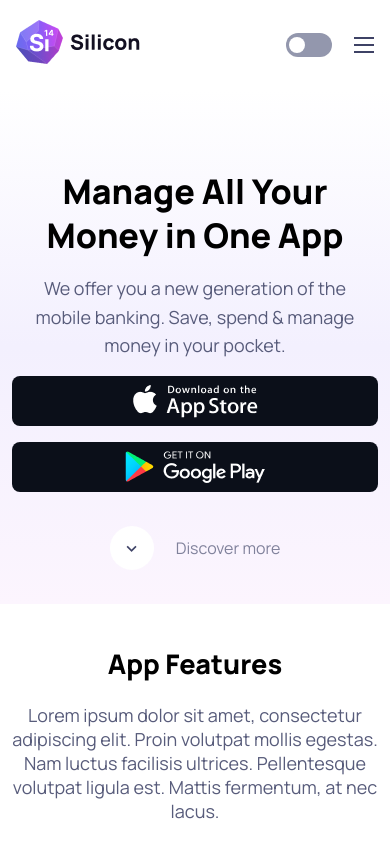
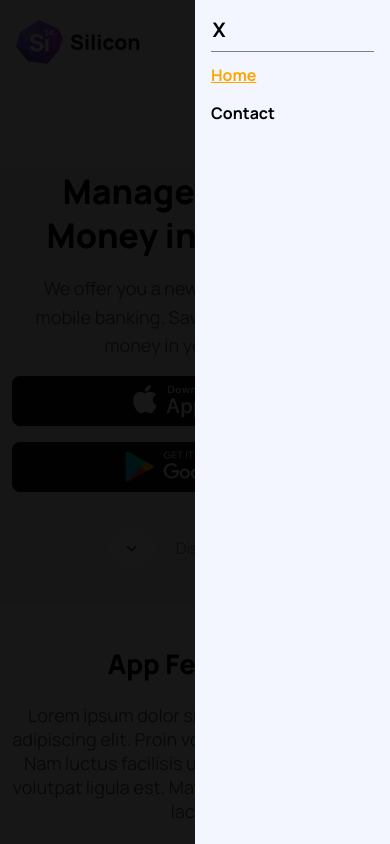
Before and after one commit to nawrazaltai/uppgift_1_html_css, a React (Vite) app: page / in a window 390 px wide. Both pictures are taken after a click on the element 364 px from the left and 44 px from the top of the page. Shown: the top 844 px of the page. Built offline with nearby package versions, Linux system fonts and the light colour scheme; no server answers.

Commit message:
navmobile ui complete

```diff
--- a/src/components/Header/Header.jsx
+++ b/src/components/Header/Header.jsx
@@ -8,7 +8,7 @@ export const Header = () => {
   const [open, setOpen] = useState(false);
 
   const onOpen = () => {
-    setOpen((prev) => setOpen(!prev));
+    setOpen((prev) => !prev);
   };
 
   return (
--- a/src/components/Header/MobileNav.jsx
+++ b/src/components/Header/MobileNav.jsx
@@ -1,4 +1,5 @@
 import { NavLink } from "react-router-dom";
+import { useLocation } from "react-router-dom";
 
 const navLinks = [
   {
@@ -12,6 +13,8 @@ const navLinks = [
 ];
 
 const MobileNav = ({ isOpen, onOpen }) => {
+  const location = useLocation();
+
   return (
     <>
       <div
@@ -34,7 +37,12 @@ const MobileNav = ({ isOpen, onOpen }) => {
           {navLinks.map((l) => {
             return (
               <li onClick={onOpen} className="mobile_nav_link_li" key={l.title}>
-                <NavLink className="mobile_nav_link" to={l.href}>
+                <NavLink
+                  className={`mobile_nav_link ${
+                    location.pathname == l.href && "nav_link_active"
+                  }`}
+                  to={l.href}
+                >
                   {l.title}
                 </NavLink>
               </li>
--- a/styles.css
+++ b/styles.css
@@ -558,7 +558,6 @@ nav {
 }
 
 .subscription_input {
-  /* padding: 1rem 0.25rem; */
   border: 1px solid #d4d7e5;
   margin: 0;
   border-radius: 8px 0 0 8px;
@@ -747,13 +746,13 @@ footer p {
   z-index: 10;
   opacity: 1;
   visibility: visible;
+  overflow: hidden;
 }
 
 .mobile_nav_overlay_closed {
-  /* left: 0; */
   opacity: 0;
   visibility: hidden;
-  width: 0%;
+  overflow: hidden;
 }
 
 .mobile_nav_container_open,
@@ -768,6 +767,7 @@ footer p {
   width: 50%;
   height: 100vh;
   background-color: var(--background-color-secondary);
+  overflow: hidden;
 }
 
 .mobile_nav_container_closed {
@@ -805,7 +805,8 @@ footer p {
   text-decoration: none;
   list-style: none;
 }
-.mobile_nav_link {
+.mobile_nav_link,
+.nav_link_active {
   text-decoration: none;
   color: var(--text-color);
   font-weight: 700;
@@ -813,7 +814,13 @@ footer p {
     color: var(--accent-bg);
   }
 }
-
+.nav_link_active {
+  color: orange;
+  text-decoration: underline;
+  &:hover {
+    color: orange;
+  }
+}
 @media only screen and (min-width: 768px) {
   .theme_content_container {
     display: flex;
@@ -1544,7 +1551,7 @@ footer p {
   .mobile_nav_overlay_closed,
   .mobile_nav_overlay_open {
     visibility: hidden;
-    width: 0%;
+    /* width: 0%; */
   }
 
   .mobile_nav_container_open,
```
